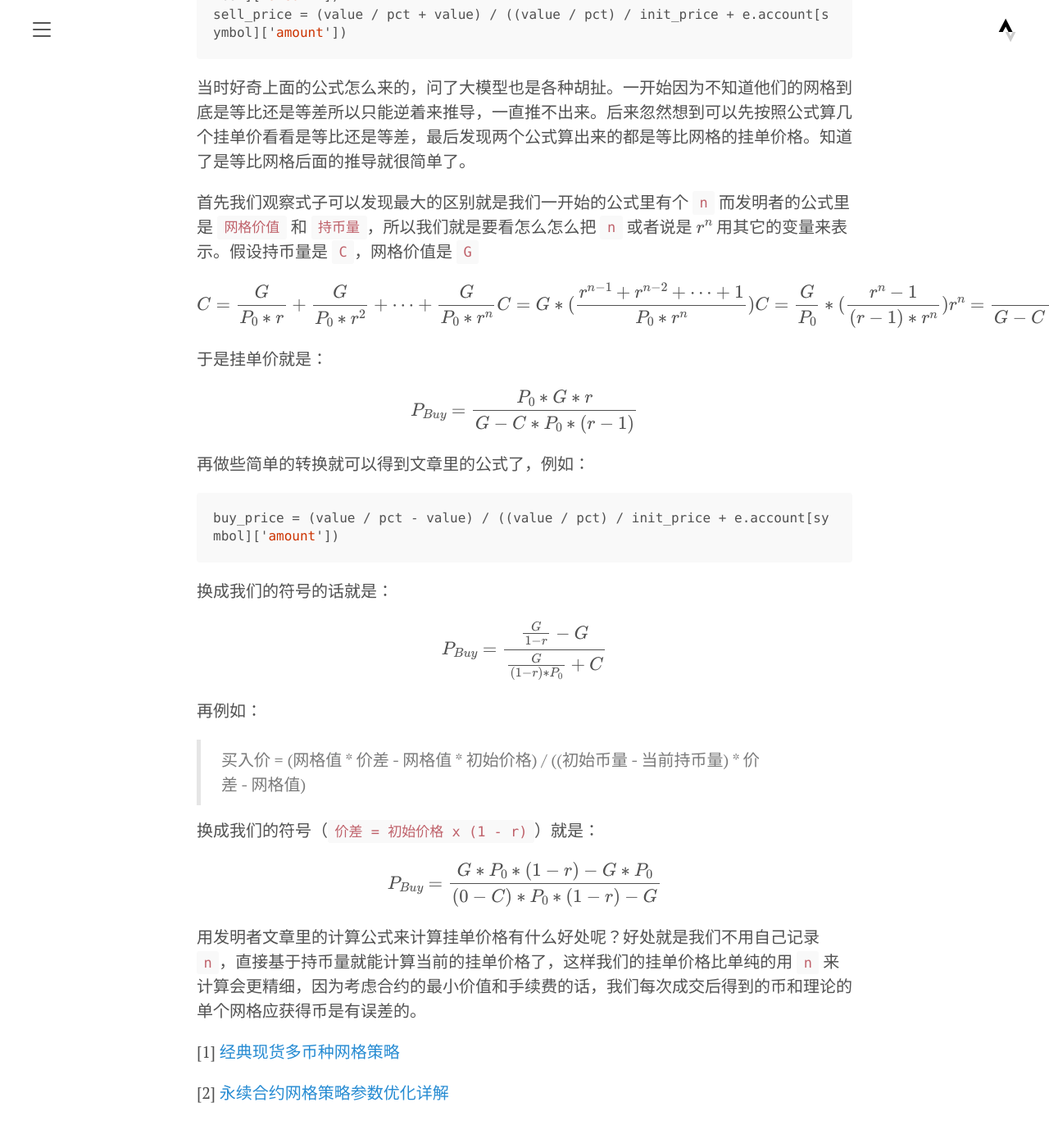
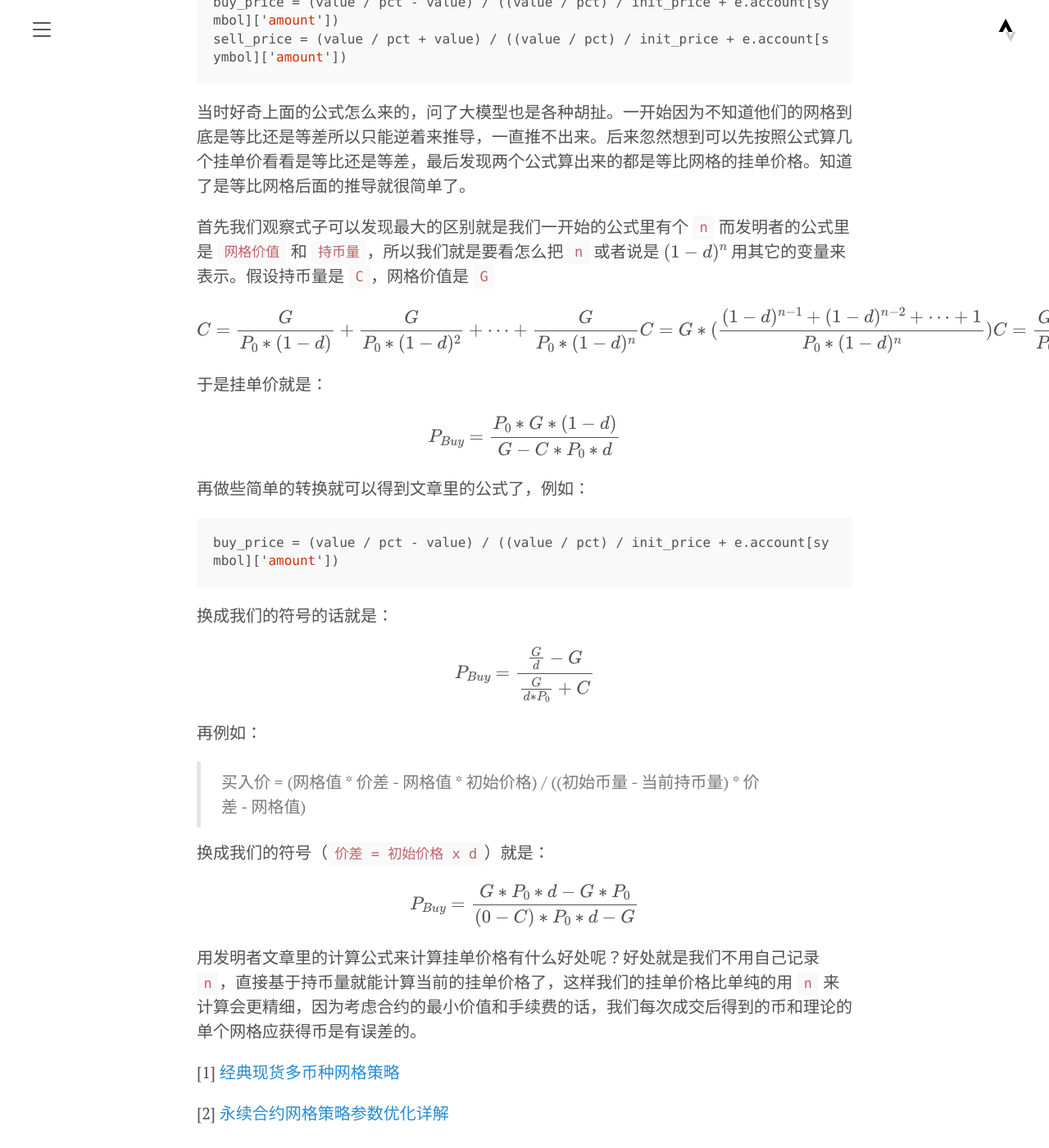
Before and after one commit to yoncise/yoncise.github.io, a Jekyll site: the page built from logs/_posts/2025/2025-06-06-222764176.md, in a window 1280 px wide and 1400 px high, scrolled down 758 px. Shown: the whole window at 82% size. Built offline with Jekyll 4.4.1, drawn with Linux system fonts in a browser that asks for light colours; formulas are drawn with MathJax 3; some of the changed text lies outside the part shown.

Commit message:
语雀同步 网格价格计算

```diff
--- a/logs/_posts/2025/2025-06-06-222764176.md
+++ b/logs/_posts/2025/2025-06-06-222764176.md
@@ -2,9 +2,9 @@
 layout: post
 title: 网格价格计算
 ---
-接触过量化的一定都知道网格策略，根据网格间隔的计算方式不同又可分为等差网格和等比网格。等差网格每个网格之间的价差是一样的，等比网格相邻两个网格的价格比值是一样的。以等比网格为例，假设初始价格是 $$ P_0 $$，网格比值是 `r`，我们现在在初始价格下第 `n` 个网格 (`n`从 `0`开始），那么我们上下挂单的价格就是：
+接触过量化的一定都知道网格策略，根据网格间隔的计算方式不同又可分为等差网格和等比网格。等差网格每个网格买卖挂单之间的价差是一样的，等比网格每个网格买卖挂单之间的价差都是当前网格价格的固定比例。以等比网格为例，假设初始价格是 $$ P_0 $$，网格价差比例是 `d`，我们现在在初始价格下第 `n` 个网格 (`n`从 `0`开始），那么我们上下挂单的价格就是：
 
-\\[ P_{Buy} = P_0 * r^{n+1} \newline P_{Sell} = P_0 * r^{n-1} \\]
+\\[ P_{Buy} = P_0 * (1 - d)^{n+1} \newline P_{Sell} = P_0 * (1 - d)^{n} * (1 + d) \\]
 
 但是前段时间看发明者上的网格策略 [1] [2]，发现文章里的计算公式是这样的：
 
@@ -22,13 +22,13 @@ sell_price = (value / pct + value) / ((value / pct) / init_price + e.account[sym
 
 当时好奇上面的公式怎么来的，问了大模型也是各种胡扯。一开始因为不知道他们的网格到底是等比还是等差所以只能逆着来推导，一直推不出来。后来忽然想到可以先按照公式算几个挂单价看看是等比还是等差，最后发现两个公式算出来的都是等比网格的挂单价格。知道了是等比网格后面的推导就很简单了。
 
-首先我们观察式子可以发现最大的区别就是我们一开始的公式里有个 `n` 而发明者的公式里是 `网格价值` 和 `持币量`，所以我们就是要看怎么怎么把 `n` 或者说是 $$ r^n $$ 用其它的变量来表示。假设持币量是 `C`，网格价值是 `G`
+首先我们观察式子可以发现最大的区别就是我们一开始的公式里有个 `n` 而发明者的公式里是 `网格价值` 和 `持币量`，所以我们就是要看怎么把 `n` 或者说是 $$ (1 - d) ^n $$ 用其它的变量来表示。假设持币量是 `C`，网格价值是 `G`
 
-\\[ C = \frac{G}{P_0 * r} + \frac{G}{P_0 * r^2} + \dots + \frac{G}{P_0 * r^{n}} \newline C = G * (\frac{r^{n-1} + r^{n-2} + \dots + 1}{P_0 * r^{n}}) \newline C = \frac{G}{P_0} * (\frac{r^n - 1}{(r-1) * r^n}) \newline r^n = \frac{G}{G - C * P_0 * (r - 1)} \\]
+\\[ C = \frac{G}{P_0 * (1 - d)} + \frac{G}{P_0 * (1 - d)^2} + \dots + \frac{G}{P_0 * (1 - d)^{n}} \newline C = G * (\frac{(1 - d)^{n-1} + (1 - d)^{n-2} + \dots + 1}{P_0 * (1 - d)^{n}}) \newline C = \frac{G}{P_0} * (\frac{(1 - d)^n - 1}{d * (1 - d)^n}) \newline (1 - d)^n = \frac{G}{G - C * P_0 * d} \\]
 
 于是挂单价就是：
 
-\\[ P_{Buy} = \frac{P_0 * G * r}{G - C * P_0 * (r - 1)} \\]
+\\[ P_{Buy} = \frac{P_0 * G * (1 - d)}{G - C * P_0 * d} \\]
 
 再做些简单的转换就可以得到文章里的公式了，例如：
 
```
Also changed, not shown: other parts of logs/_posts/2025/2025-06-06-222764176.md (+3 -3 lines).
